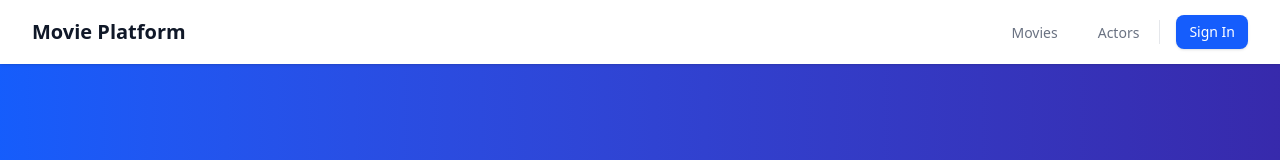
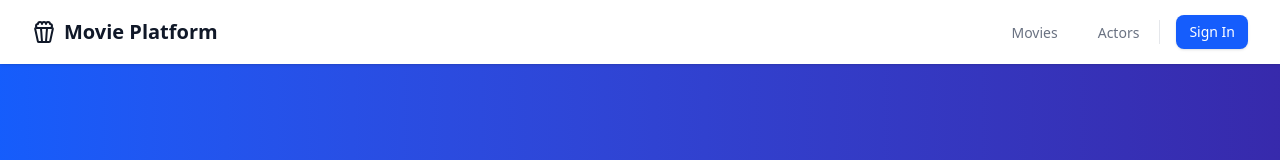
Before and after one commit to AtilioA/movie-platform, a Next.js app in the folder web/: page / in a window 1280 px wide. Shown: the top 160 px of the page. Built offline with nearby package versions, Linux system fonts and the light colour scheme.

Commit message:
feat: add icon to Header

```diff
--- a/web/src/components/layout/Header.tsx
+++ b/web/src/components/layout/Header.tsx
@@ -4,7 +4,7 @@ import Link from 'next/link';
 import { useState, useEffect } from 'react';
 import { usePathname } from 'next/navigation';
 import { Button } from '@/components/ui/button';
-import { Menu, X } from 'lucide-react';
+import { Menu, Popcorn, X } from 'lucide-react';
 
 export default function Header() {
   const [isMenuOpen, setIsMenuOpen] = useState(false);
@@ -23,7 +23,8 @@ export default function Header() {
       <nav className="mx-auto max-w-7xl px-4 sm:px-6 lg:px-8">
         <div className="flex h-16 justify-between items-center">
           <div className="flex-shrink-0">
-            <Link href="/" className="text-xl font-bold text-gray-900 dark:text-white">
+            <Link href="/" className="text-xl font-bold text-gray-900 dark:text-white flex flex-row align-items items-center">
+              <Popcorn className='mr-2' />
               Movie Platform
             </Link>
           </div>
```
